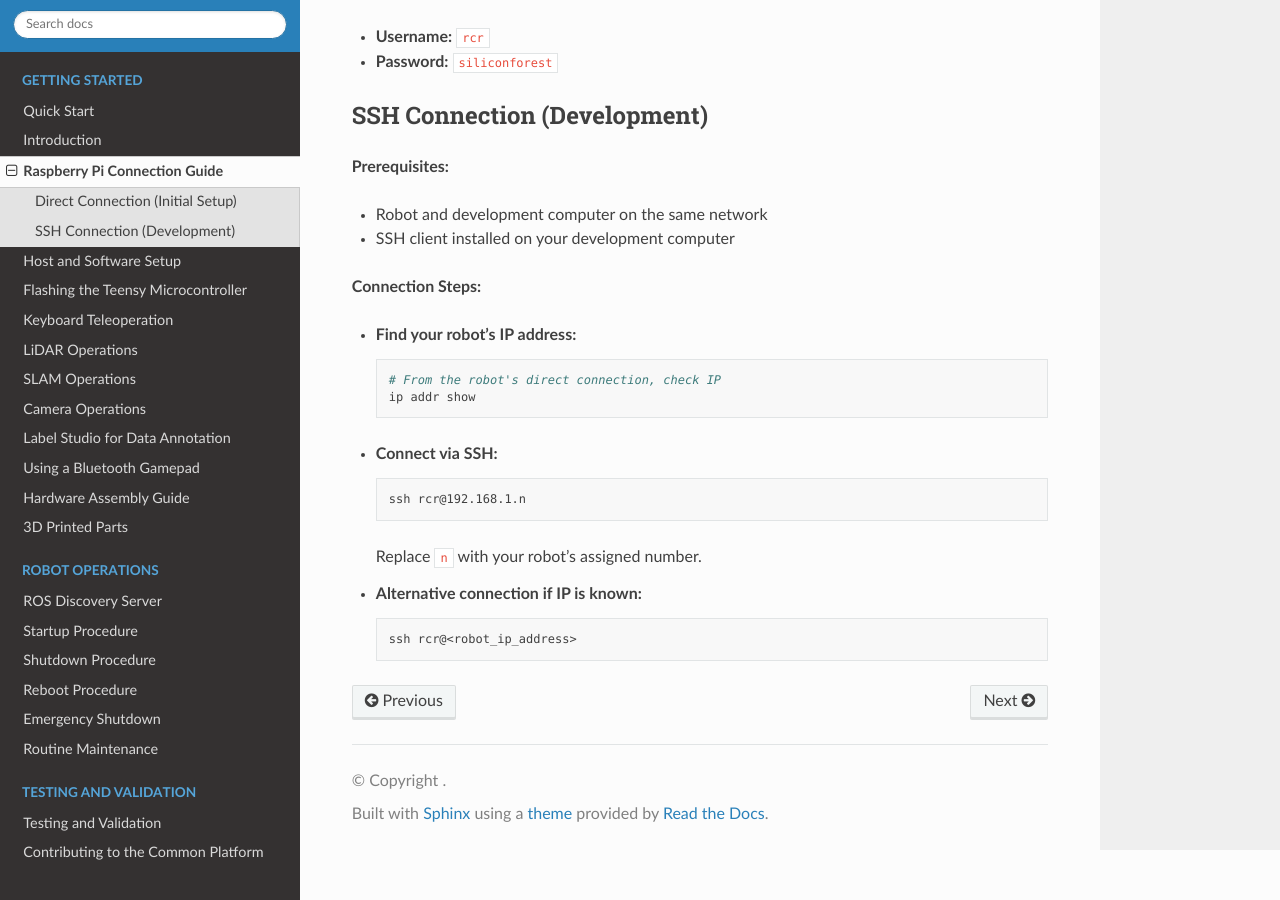
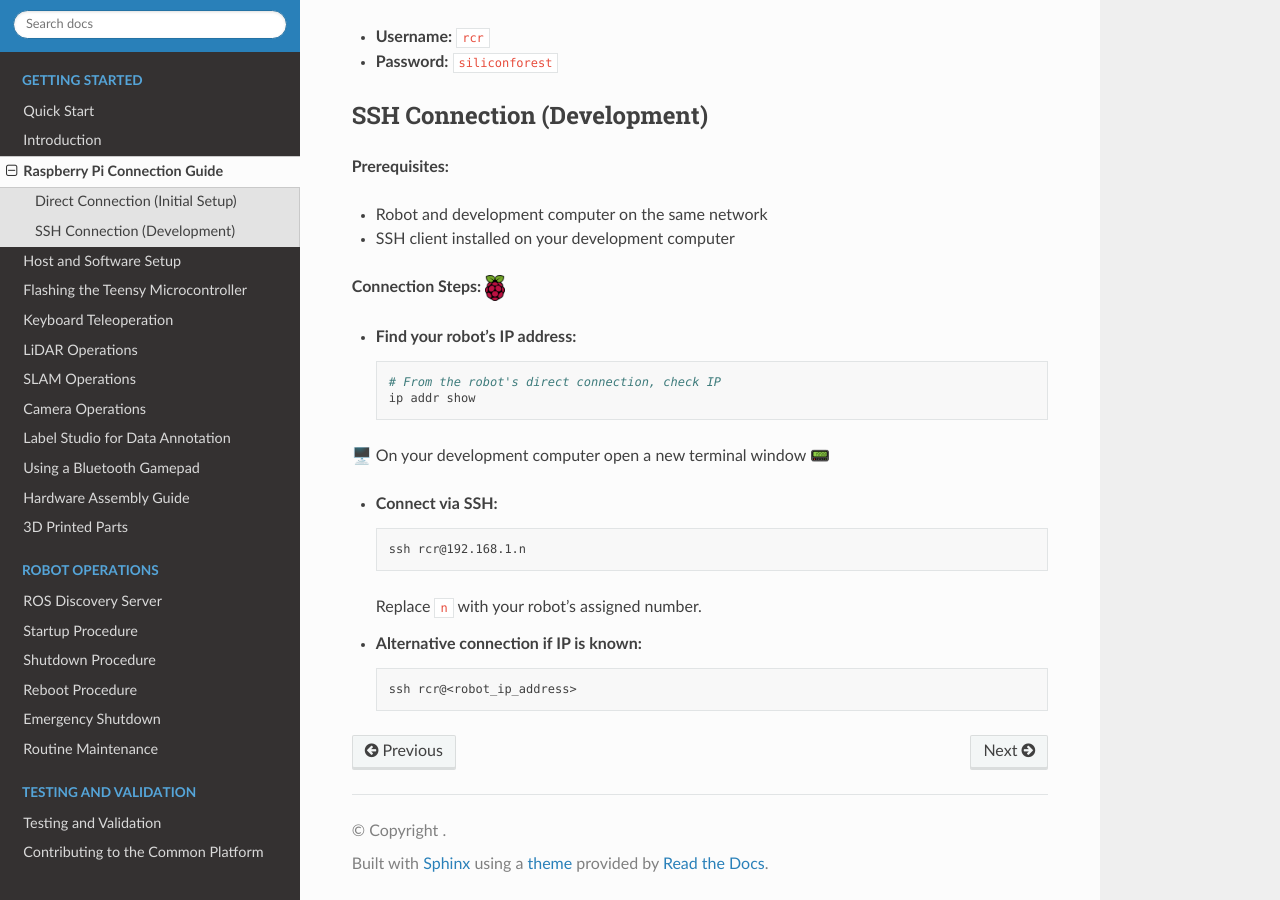
Before and after one commit to RoseCityRobotics/common_platform, a Sphinx documentation site: the page built from docs/source/setup/pi_connection.md, in a window 1280 px wide and 900 px high, scrolled down 623 px. Built offline with Sphinx 7.4.7 and the Read the Docs theme 3.1.0, drawn with Linux system fonts in a browser that asks for light colours; pages that are not in the unit, such as notebooks, are missing from menus.

Commit message:
clarification

````diff
--- a/docs/source/setup/pi_connection.md
+++ b/docs/source/setup/pi_connection.md
@@ -27,12 +27,14 @@ This guide covers how to connect to your robot's Raspberry Pi for development an
 - SSH client installed on your development computer
 
 **Connection Steps:**
+<img src="/_static/img/raspberry-pi.png" alt="Raspberry Pi" width="20">
 - **Find your robot's IP address:**
   ```bash
   # From the robot's direct connection, check IP
   ip addr show
   ```
 
+🖥️ On your development computer open a new terminal window 📟
 - **Connect via SSH:**
   ```bash
   ssh rcr@192.168.1.n
````
